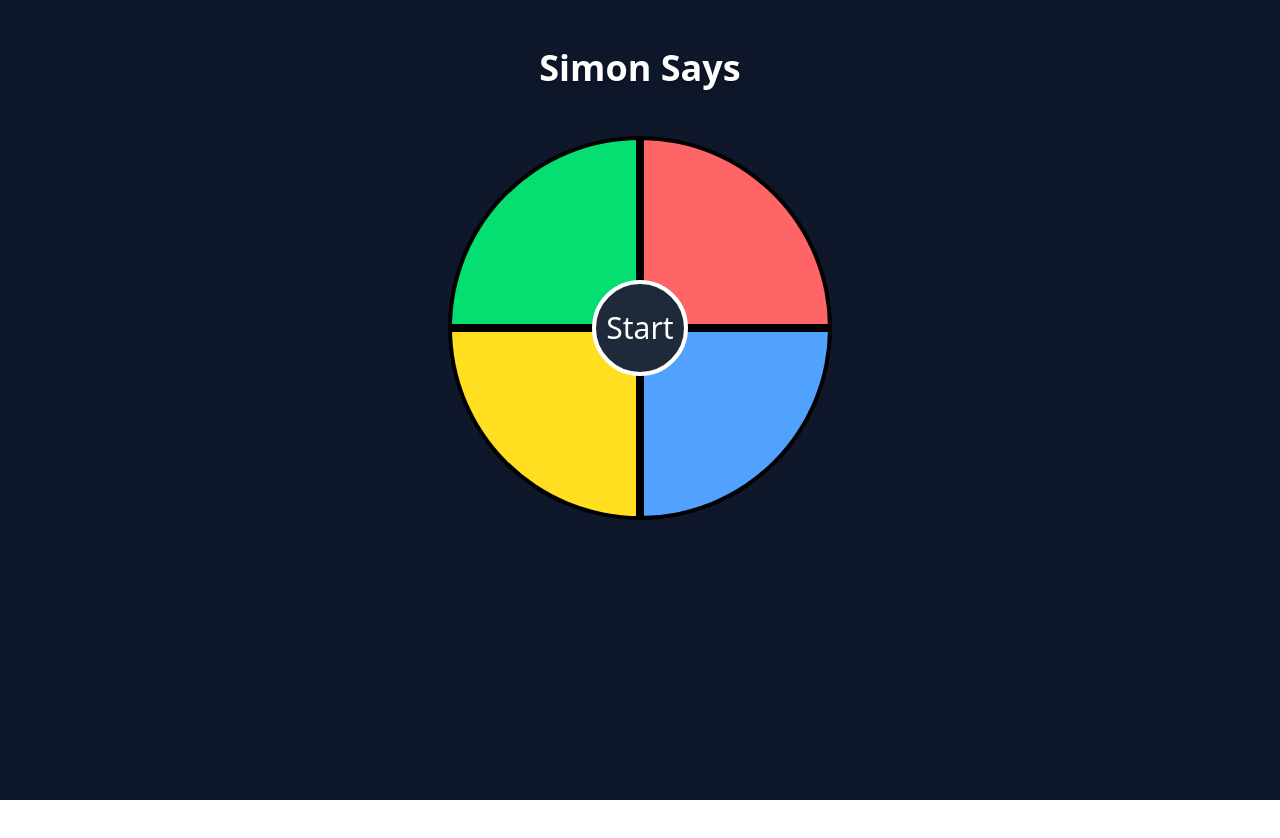
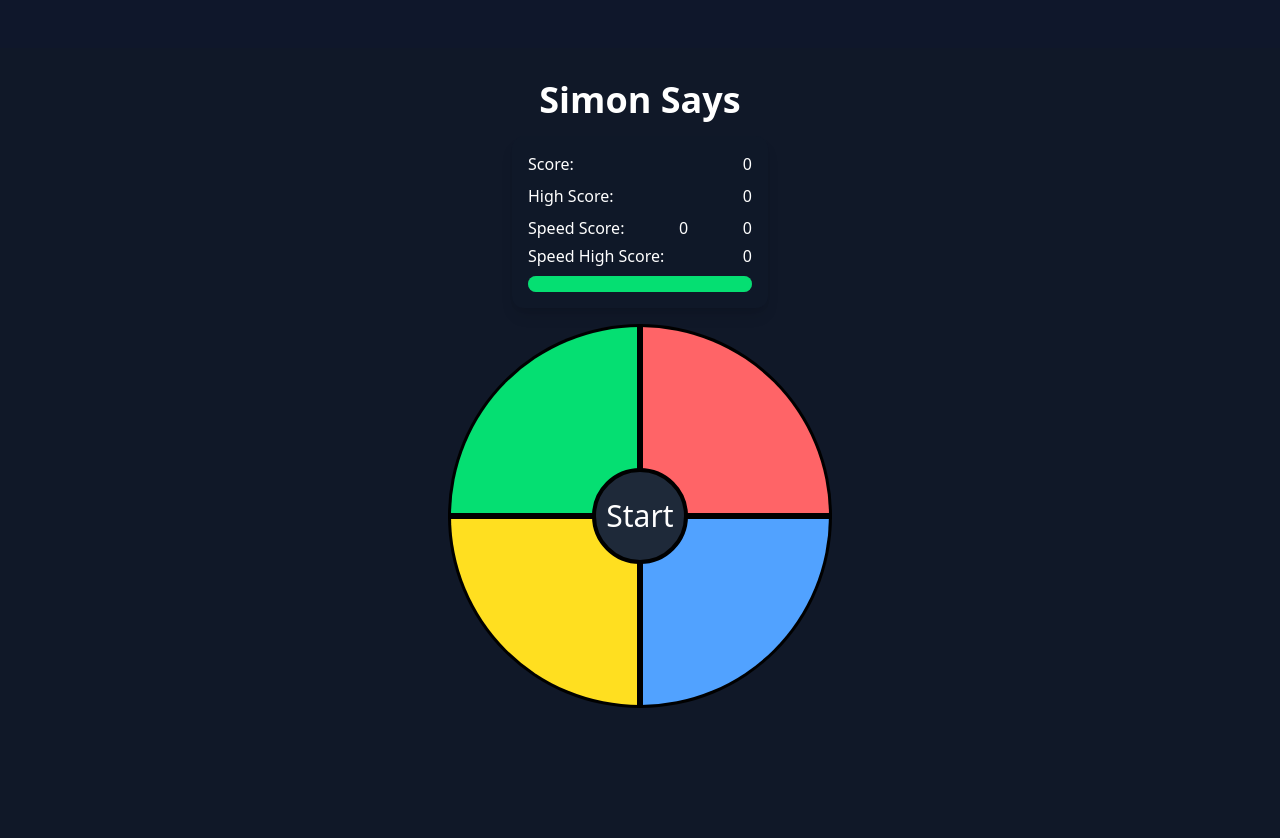
Before and after one commit to jzangarinim/simon-says-new, a React (Vite) app in the folder front/: page / in a window 1280 px wide. Shown: the top 838 px of the page. Before the commit the page ends 800 px from the top, so only its background shows below. Built offline with nearby package versions, Linux system fonts and the light colour scheme.

Commit message:
Added scoring system, started work on player input feedback

```diff
--- a/front/package.json
+++ b/front/package.json
@@ -10,7 +10,7 @@
     "preview": "vite preview"
   },
   "dependencies": {
-    "@tailwindcss/vite": "^4.1.10",
+    "@tailwindcss/vite": "^4.1.11",
     "react": "^19.1.0",
     "react-dom": "^19.1.0",
     "tailwindcss": "^4.1.10"
--- a/front/src/App.jsx
+++ b/front/src/App.jsx
@@ -1,18 +1,34 @@
 import { useState, useEffect } from "react";
 import RestartModal from "./RestartModal";
+import Scoreboard from "./Scoreboard";
 
 const colorIds = ["green", "red", "yellow", "blue"];
 const startNumber = 4;
 
 function App() {
-  const [order, setOrder] = useState([]);
-  const [gameStarted, setGameStarted] = useState(false);
-  const [activeColor, setActiveColor] = useState(null);
+  const [order, setOrder] = useState([]); // Color order
+  const [gameStarted, setGameStarted] = useState(false); // Game started state
+  const [activeColor, setActiveColor] = useState(null); // Currently flashing color
   const [flashDuration, setFlashDuration] = useState(600); // Sets the flash duration for colors at 600 ms initially (will update later)
-  const [isFlashing, setIsFlashing] = useState(false);
-  const [countdown, setCountdown] = useState(null);
-  const [playerOrder, setPlayerOrder] = useState([]);
-  const [showRestartModal, setShowRestartModal] = useState(false);
+  const [isFlashing, setIsFlashing] = useState(false); // Color flashing state to disable inputs
+  const [countdown, setCountdown] = useState(null); // Initial countdown upon pressing Start
+  const [playerOrder, setPlayerOrder] = useState([]); // Stores the player's color inputs to compare with order
+  const [showRestartModal, setShowRestartModal] = useState(false); // Restart modal that renders upon clicking button when gameStarted = true
+  const [score, setScore] = useState(0); // Player's score, +1 after correctly inputing a sequence
+  const [highScore, setHighScore] = useState(
+    () => parseInt(localStorage.getItem("highscore")) || 0
+  ); // Local storage of player's highest score
+  const [reactionScore, setReactionScore] = useState(0); // Player's "reaction" score, measuring the time the player took per color input
+  const [totalReactionScore, setTotalReactionScore] = useState(0); // Adds up the player's reaction or speed score across a game
+  const [reactionHighScore, setReactionHighScore] = useState(
+    () => parseInt(localStorage.getItem("reactionHighscore")) || 0
+  ); // Local storage of player's highest speed score
+  const [reactionBarWidth, setReactionBarWidth] = useState(100); // Decreasing reaction bar for user viewing
+  const [startTime, setStartTime] = useState(null); //
+  const [timerInterval, setTimerInterval] = useState(null);
+  const [showSuccess, setShowSuccess] = useState(false);
+  const [showError, setShowError] = useState(false);
+  const [animateShake, setAnimateShake] = useState(false);
 
   const colors = [
     // Four basic Simon Says colors, could look for some way to let user change colors themselves, soonTM
@@ -50,7 +66,65 @@ function App() {
     setGameStarted(false);
     setCountdown(null);
     setShowRestartModal(false);
+    setScore(0);
+    setReactionBarWidth(100);
+    setReactionScore(0);
+    setTotalReactionScore(0);
   };
+
+  const handlePlayerClick = (colorId) => {
+    if (isFlashing) return;
+
+    // Records player color inputs
+    const updatedOrder = [...playerOrder, colorId];
+    setPlayerOrder(updatedOrder);
+
+    // Check if the updated sequence is complete
+    if (updatedOrder.length === order.length) {
+      // Stop timer for Speed score
+      if (timerInterval) {
+        clearInterval(timerInterval);
+        setTimerInterval(null);
+        setScore((prev) => prev + 1);
+        setTotalReactionScore((prev) => prev + reactionScore);
+      }
+
+      setReactionBarWidth(100);
+    }
+  };
+
+  useEffect(() => {
+    // Reaction timer measure
+    if (!isFlashing && gameStarted) {
+      const start = Date.now();
+      setStartTime(start);
+
+      const interval = setInterval(() => {
+        const elapsed = Date.now() - start;
+        const bonus = Math.max(0, 100 - elapsed / 50); // slower decay: 5s max time; 1s per 10
+        setReactionScore(Math.floor(bonus));
+        setReactionBarWidth(bonus);
+
+        if (bonus <= 0) clearInterval(interval);
+      }, 50); // update every 50ms
+
+      setTimerInterval(interval); // Storing in order to clear afterwards
+
+      return () => clearInterval(interval);
+    }
+  }, [isFlashing, gameStarted]);
+
+  useEffect(() => {
+    // Highscore update
+    if (score > highScore) {
+      setHighScore(score);
+      localStorage.setItem("highscore", score);
+    }
+    if (totalReactionScore > reactionHighScore) {
+      setReactionHighScore(totalReactionScore);
+      localStorage.setItem("reactionHighscore", totalReactionScore);
+    }
+  }, [score]);
 
   useEffect(() => {
     // Color flashing
@@ -92,25 +166,65 @@ function App() {
     if (playerOrder.length === 0) return;
 
     const currentIndex = playerOrder.length - 1;
+
     if (playerOrder[currentIndex] !== order[currentIndex]) {
       // Resets playerOrder on wrong input
-      alert("Wrong sequence! Try again.");
-      setPlayerOrder([]);
+      setShowError(true);
+      setAnimateShake(true);
+      setTimeout(() => {
+        setShowError(false);
+        setAnimateShake(false);
+        setPlayerOrder([]);
+      }, 1000);
       return;
     }
 
     if (playerOrder.length === order.length) {
-      alert("Correct! Get ready for the next round.");
-      // Add new color to sequence and reset playerOrder
-      const newColor = Math.floor(Math.random() * colorIds.length);
-      setOrder((order) => [...order, colorIds[newColor]]);
-      setPlayerOrder([]);
+      setShowSuccess(true);
+      setAnimateShake(true);
+      // Delay between rounds
+      setTimeout(() => {
+        setShowSuccess(false);
+        setAnimateShake(false);
+
+        // Add a new color
+        const newColor = colorIds[Math.floor(Math.random() * colorIds.length)];
+        setOrder([...order, newColor]);
+        setPlayerOrder([]);
+        setReactionBarWidth(100);
+        setReactionScore(0);
+      }, 1500); // 2-second delay between rounds
     }
   }, [playerOrder]);
 
   return (
-    <>
-      <div className="relative w-96 h-96 mx-auto">
+    <div className="relative min-h-screen bg-gray-900 text-white flex flex-col items-center justify-start pt-8">
+      <h1 className="text-4xl font-bold mb-4">Simon Says</h1>
+      <Scoreboard
+        score={score}
+        highScore={highScore}
+        reactionScore={reactionScore}
+        totalReactionScore={totalReactionScore}
+        reactionBarWidth={reactionBarWidth}
+        reactionHighScore={reactionHighScore}
+      />
+      <div
+        className={`relative w-96 h-96 mx-auto ${
+          animateShake ? "animate-shake" : ""
+        }`}
+      >
+        {/* Green flash on successful input */}
+        {showSuccess && (
+          <div className="absolute inset-0 rounded-full bg-green-400/60 z-40 pointer-events-none"></div>
+        )}
+
+        {/* Red flash on incorrect input */}
+        {showError && (
+          <div className="absolute inset-0 rounded-full bg-red-600/60 z-40 flex items-center justify-center text-4xl text-white font-bold animate-pulse pointer-events-none">
+            Wrong!
+          </div>
+        )}
+
         {/* Countdown display (on top of everything z-50) */}
         {countdown !== null && (
           <div
@@ -129,19 +243,15 @@ function App() {
             key={color.id}
             className={`absolute z-10 w-1/2 h-1/2
               shadow-gray-100/50 inset-shadow-white-100/50
-              border-4 border-black cursor-pointer
+              border-3 border-black
               transition-all duration-200
               ${color.colorClass}
               ${color.positionClass}
               ${activeColor === color.id ? "brightness-125 shadow-2xl" : ""}
-              ${isFlashing ? "opacity-50 cursor-not-allowed" : ""}
+              ${isFlashing ? "opacity-50 cursor-not-allowed" : "cursor-pointer"}
               `}
             disabled={isFlashing}
-            onClick={() => {
-              if (!isFlashing) {
-                setPlayerOrder([...playerOrder, color.id]);
-              }
-            }}
+            onClick={() => handlePlayerClick(color.id)}
           />
         ))}
 
@@ -150,14 +260,15 @@ function App() {
           className={`absolute z-10 top-1/2 left-1/2 text-3xl
               w-24 h-24 rounded-full border-4
               transform -translate-x-1/2 -translate-y-1/2
-              bg-gray-800 border-white text-white cursor-pointer
+              bg-gray-800 border-black text-white
               ${gameStarted || countdown !== null ? "visible" : "visible"}
+              ${isFlashing ? "cursor-not-allowed" : "cursor-pointer"}
               `}
           disabled={isFlashing || countdown !== null}
           onClick={() => {
             if (isFlashing || countdown !== null) return;
             if (gameStarted == false) {
-              let count = 3;
+              let count = 1;
               setCountdown(count);
               const countdownInterval = setInterval(() => {
                 count -= 1;
@@ -183,7 +294,7 @@ function App() {
           onRestart={resetGame}
         />
       )}
-    </>
+    </div>
   );
 }
 
--- a/front/src/RestartModal.jsx
+++ b/front/src/RestartModal.jsx
@@ -1,3 +1,5 @@
+import React from "react";
+
 export default function RestartModal({ onClose, onRestart }) {
   return (
     <div className="fixed inset-0 z-50 flex items-center justify-center">
--- /dev/null
+++ b/front/src/Scoreboard.jsx
@@ -0,0 +1,41 @@
+import React from "react";
+
+export default function Scoreboard({
+  score,
+  highScore,
+  reactionScore,
+  totalReactionScore,
+  reactionBarWidth,
+  reactionHighScore,
+}) {
+  return (
+    <div className="bg-gray-900/80 text-white rounded-xl p-4 shadow-lg w-64 mb-4">
+      <div className="flex justify-between mb-2">
+        <span>Score:</span>
+        <span>{score}</span>
+      </div>
+      <div className="flex justify-between mb-2">
+        <span>High Score:</span>
+        <span>{highScore}</span>
+      </div>
+      <div className="flex justify-between mb-1">
+        <span>Speed Score:</span>
+        <span>{reactionScore}</span>
+        <span>{totalReactionScore}</span>
+      </div>
+      <div className="flex justify-between mb-2">
+        <span>Speed High Score:</span>
+        <span>{reactionHighScore}</span>
+      </div>
+      <div className="relative h-4 bg-gray-700 rounded-full overflow-hidden">
+        <div
+          className="absolute top-0 left-0 h-full bg-green-400 transition-all duration-100"
+          style={{
+            width: `${reactionBarWidth}%`,
+            transition: "width 50ms linear",
+          }}
+        ></div>
+      </div>
+    </div>
+  );
+}
--- a/front/src/main.jsx
+++ b/front/src/main.jsx
@@ -5,9 +5,6 @@ import App from "./App.jsx";
 createRoot(document.getElementById("root")).render(
   <StrictMode>
     <div className="flex-col items-center justify-center h-screen bg-slate-900 pt-12">
-      <div className="text-white text-4xl text-center pb-12 font-bold text-shadow-lg">
-        Simon Says
-      </div>
       <App />
     </div>
   </StrictMode>
```
Also changed, not shown: 1 other file (tests, documents, lock files or other folders).
